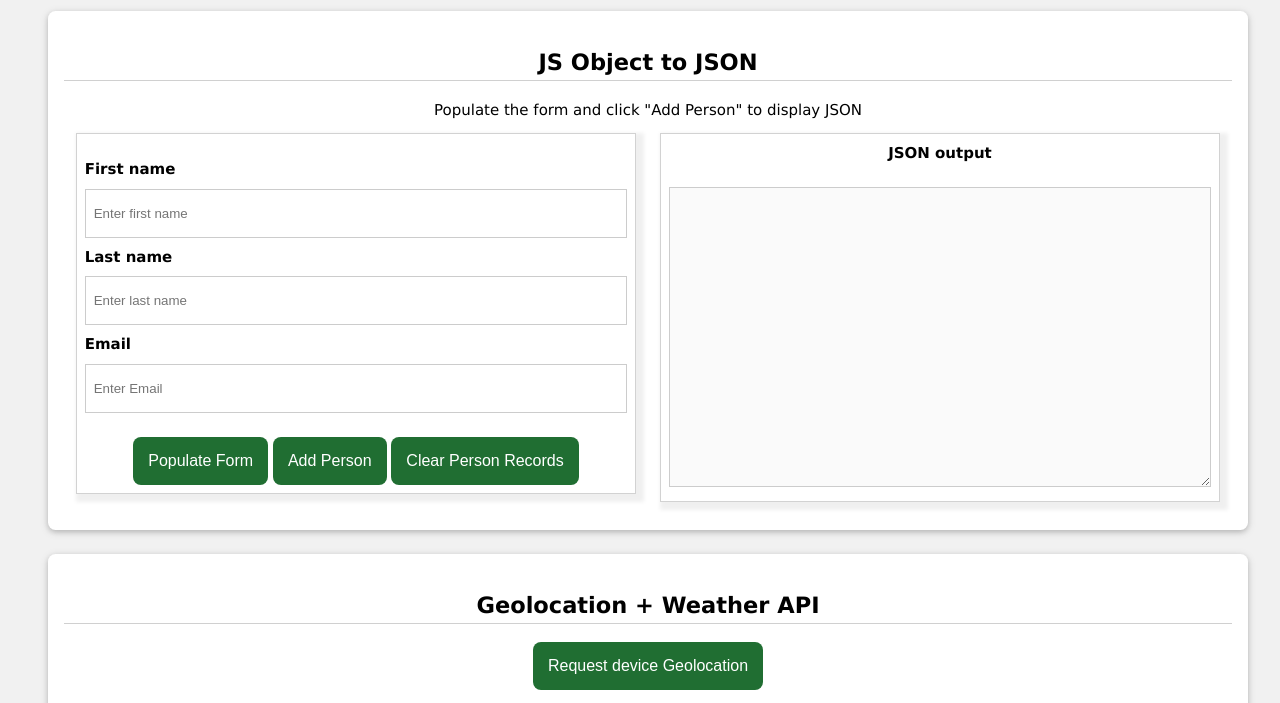
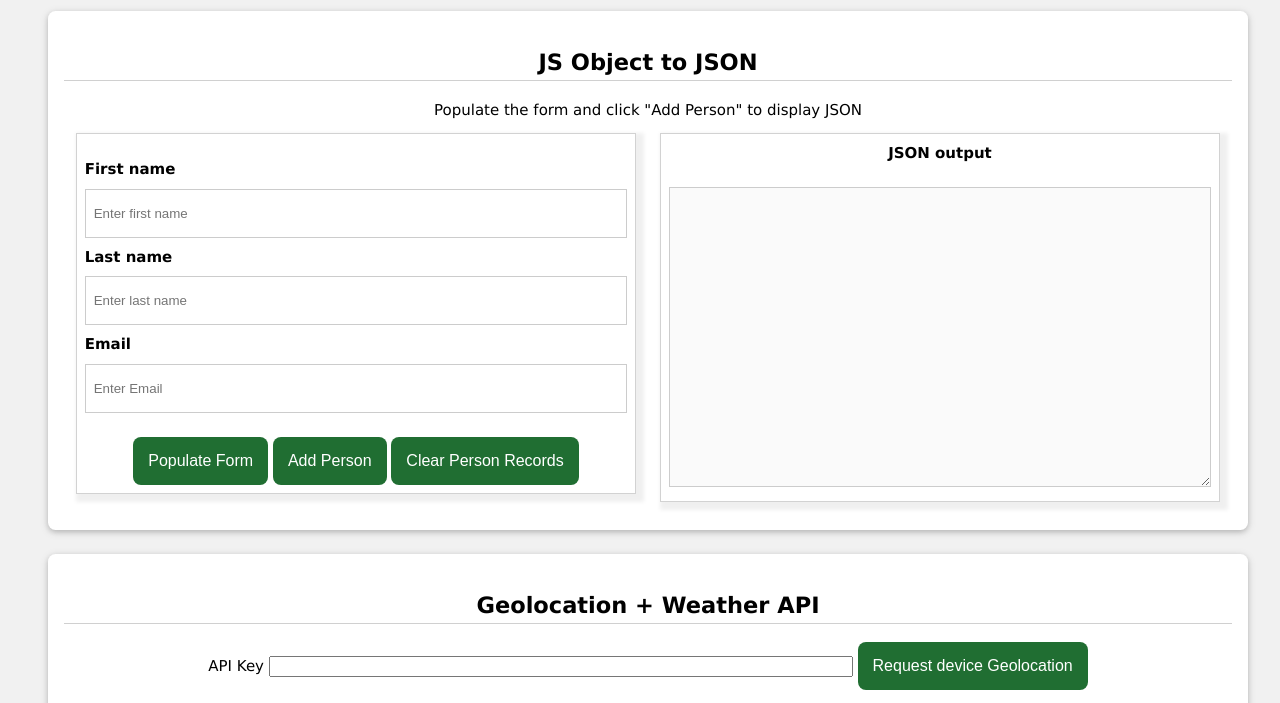
Before and after one commit to jschollitt/ISCG6420-ThirdPartyAPIs-starter, a plain HTML site: page index.html in a window 1280 px wide. Shown: the part 82-785 px from the top of the page. Drawn offline with Linux system fonts and the light colour scheme.

Commit message:
Added API key field

```diff
--- a/index.html
+++ b/index.html
@@ -56,6 +56,8 @@
             </subtitle>
             <div id="ex2content" class="content">
                 <div class="row">
+                    <label for="apikey">API Key</label>
+                    <input id="apikey" type="text" />
                     <button id="ex2button">Request device Geolocation</button>
                 </div>
                 <div class="center">
--- a/styles.css
+++ b/styles.css
@@ -247,6 +247,9 @@ td {
     }
 }
 
+#ex2content input[type=text] {
+    width: 50%;
+}
 
 #ex2Loader {
     position: absolute;
```
